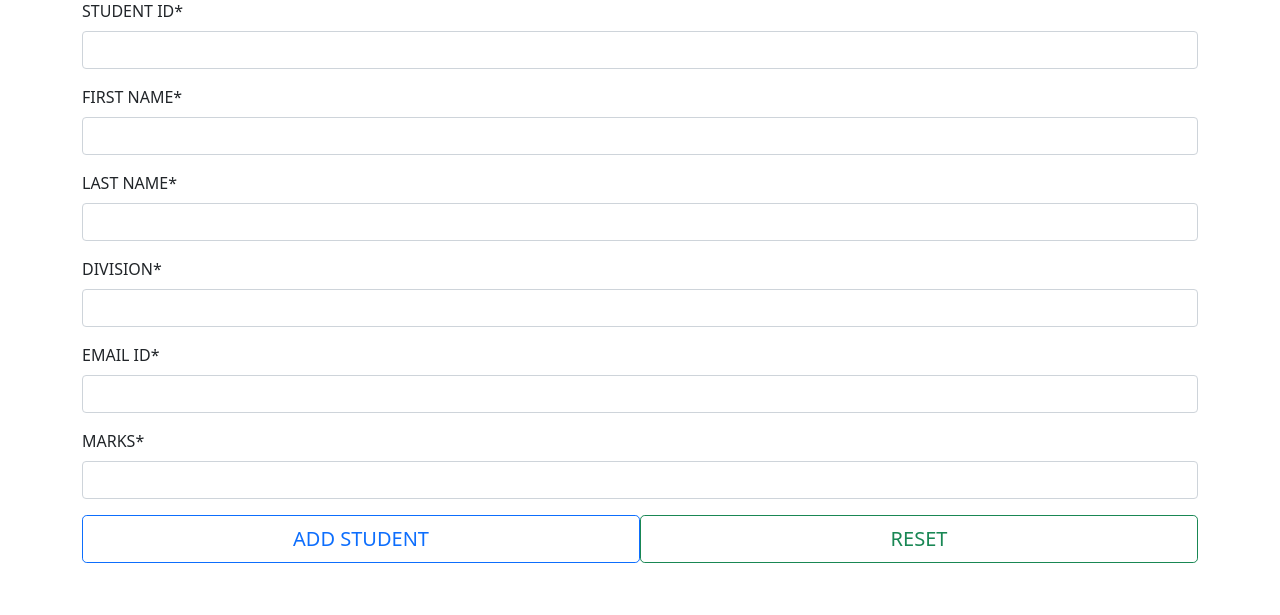
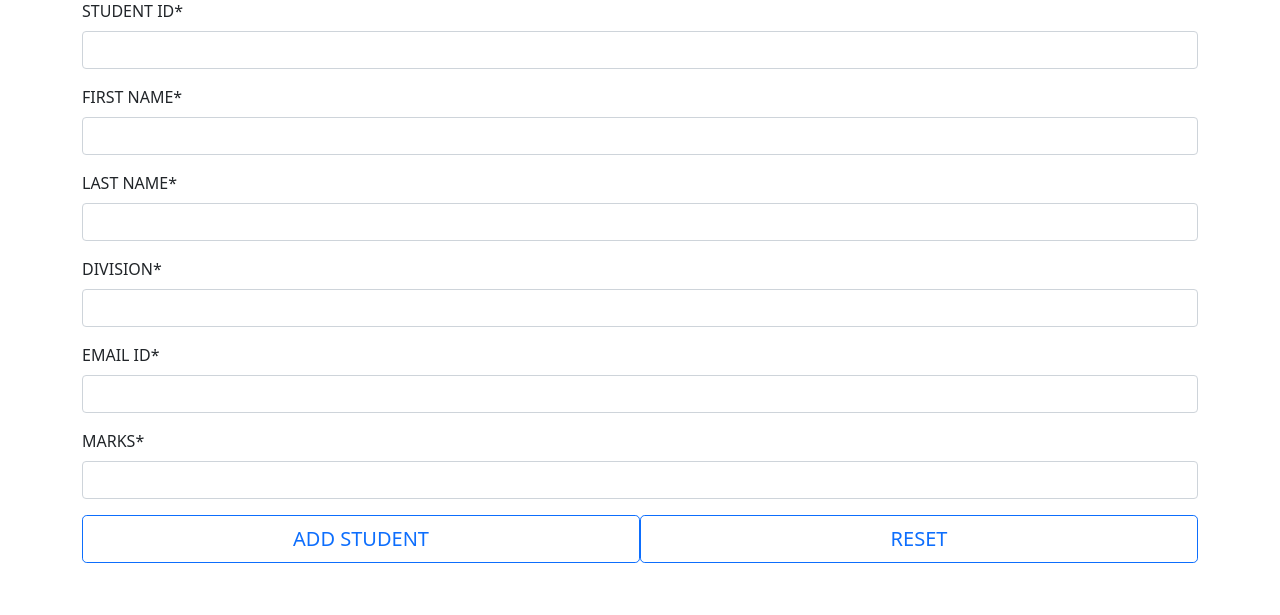
Before and after one commit to AnkitaKharkar1994/repo2, a Django app: page /a1/student/ in a window 1280 px wide. Shown: the part 139-754 px from the top of the page. Run offline with Django 5.2, Linux system fonts and the light colour scheme; a user stored in the database is signed in; some libraries are stand-ins or nearby versions.

Commit message:
Update student_form.html
color chnge

```diff
--- a/crud_student_1/project1/templates/crud_app/student_form.html
+++ b/crud_student_1/project1/templates/crud_app/student_form.html
@@ -12,7 +12,7 @@
             {% csrf_token %}
             {{form|crispy}}
             <button type="submit" class="btn btn-outline-primary btn-lg col-6">ADD STUDENT</button>
-            <button type="reset" class="btn btn-outline-success btn-lg col-6 float-end">RESET</button>
+            <button type="reset" class="btn btn-outline-primary btn-lg col-6 float-end">RESET</button>
         </form>
     </div>
 {% endblock %}
```
